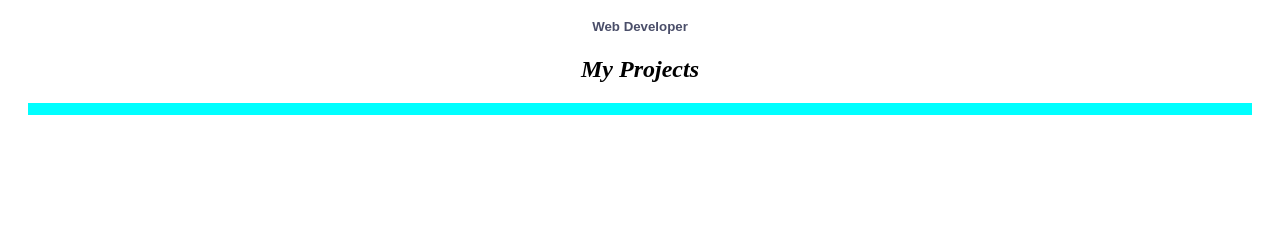
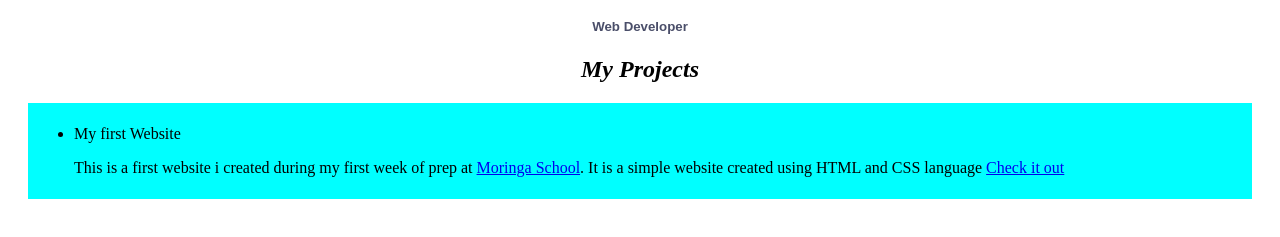
Before and after one commit to kagus-code/Portfolio-landing-page, a plain HTML site: page index.html in a window 1280 px wide. Shown: the part 413-650 px from the top of the page. Drawn offline with Linux system fonts and the light colour scheme.

Commit message:
adding my projects and links

```diff
--- a/index.html
+++ b/index.html
@@ -26,6 +26,12 @@
     </div>
     <h2>My Projects</h2>
     <div class="row-1">
+      <ul>
+        <li>My first Website</li>
+        <p>This is a first website i created during my first week of prep at <a href="http://moringaschool.com/">Moringa School</a>. It is a simple website
+           created using HTML and CSS language <a href="https://kagus-code.github.io/my-first-website-/">Check it out</a></p>
+
+      </ul>
 
 
     </div>
```
